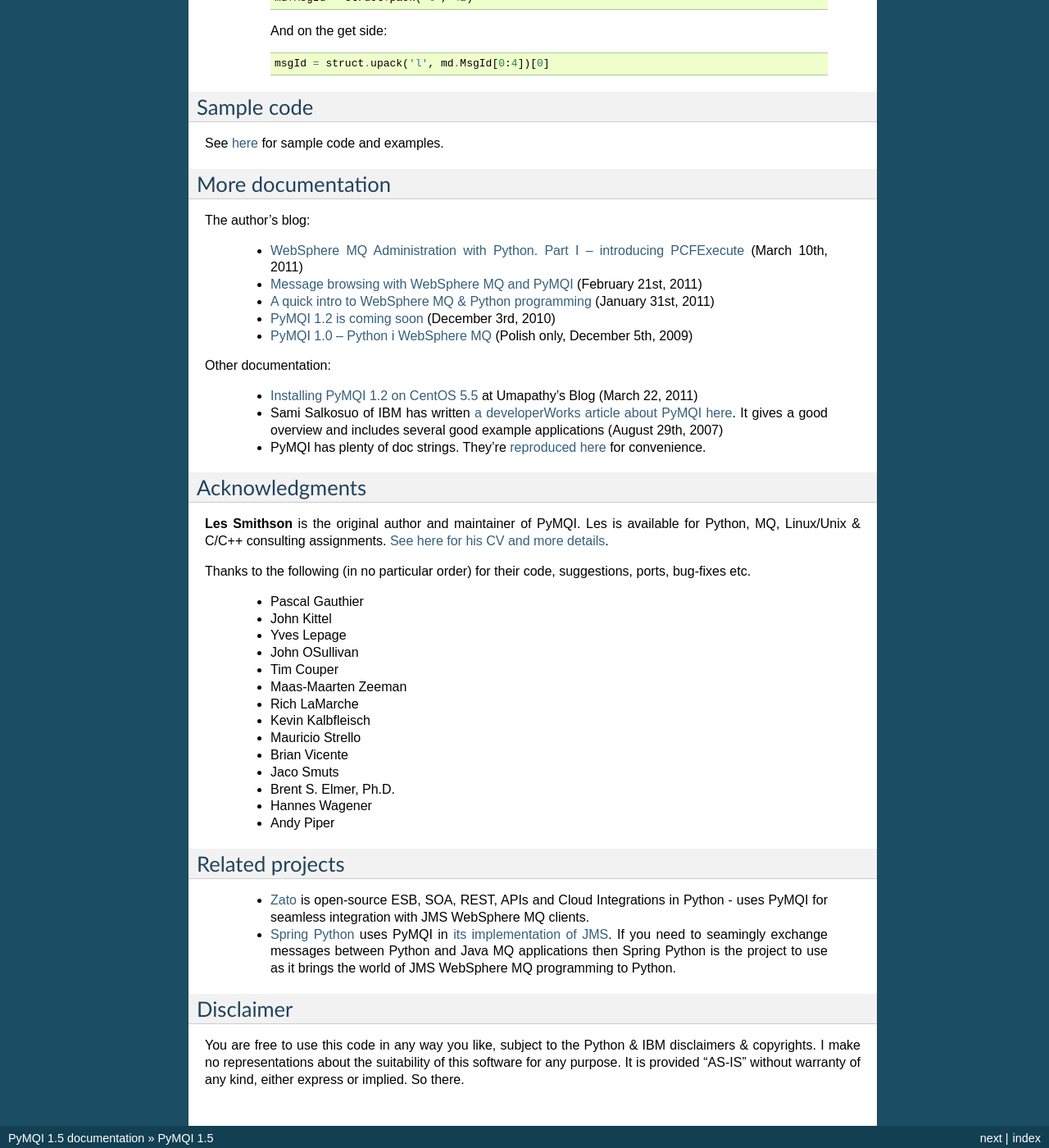
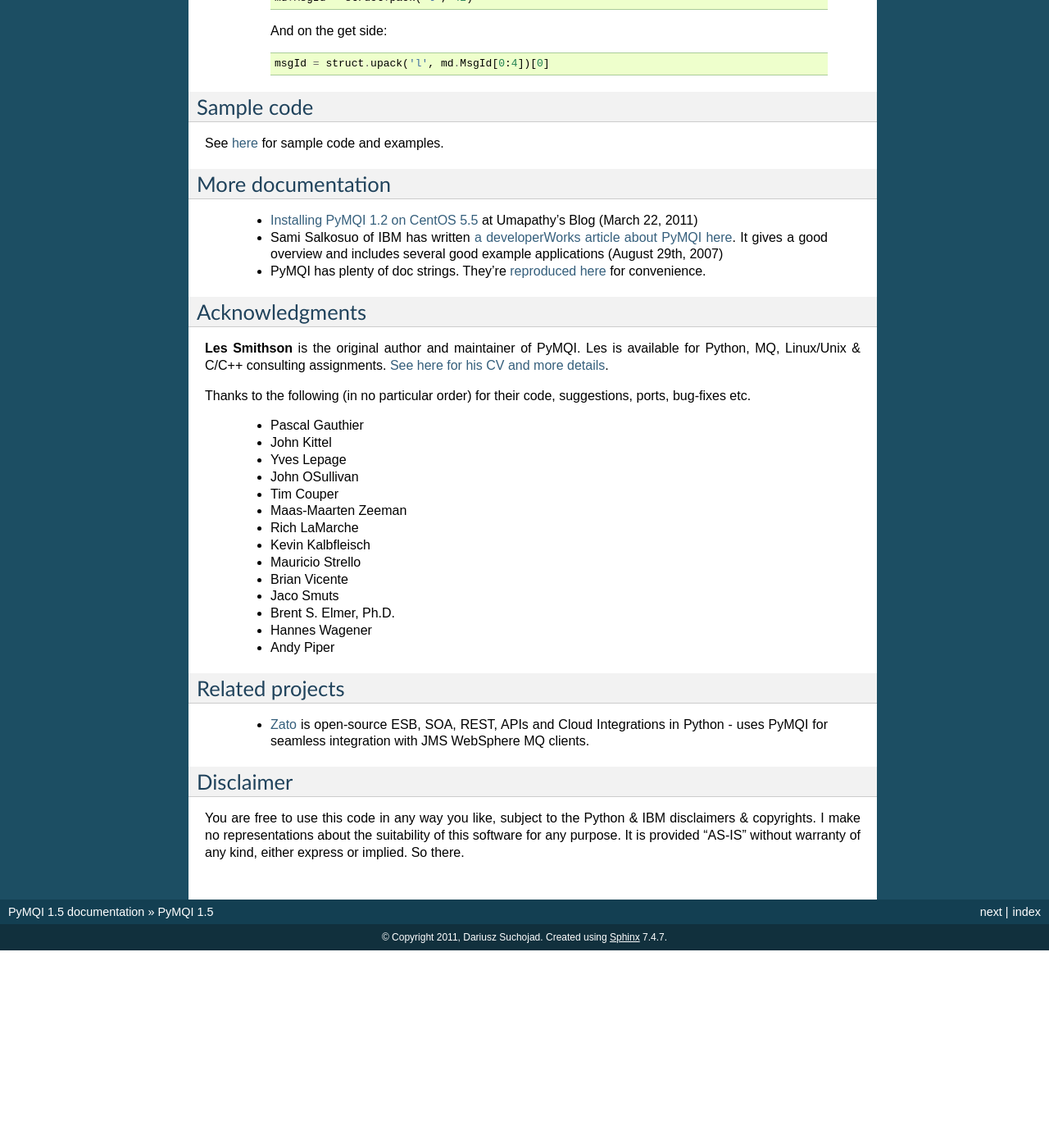
Before and after one commit to dsuch/pymqi, a Sphinx documentation site: the page built from docs/index.rst, in a window 1280 px wide and 1400 px high, scrolled down 6782 px. Shown: the whole window at 82% size. Built offline with Sphinx 7.4.7, drawn with Linux system fonts in a browser that asks for light colours; after the commit the page ends 7941 px from its top, so only the background shows below that.

Commit message:
Updating links.

```diff
--- a/docs/index.rst
+++ b/docs/index.rst
@@ -139,7 +139,7 @@
 how itis done.
 
 `See this StackOverflow post if you're compiling on AIX
-<http://stackoverflow.com/questions/5376514/how-do-i-force-python-pymqi-1-2-to-use-my-gcc-compiler-when-i-build-it>`_
+<https://stackoverflow.com/questions/5376514/how-do-i-force-python-pymqi-1-2-to-use-my-gcc-compiler-when-i-build-it>`_
 and would like to force PyMQI to use GCC instead of cc_r.
 
 If you port PyMQI to other platforms, `please let me know <support-consulting-contact.html>`_.
@@ -335,7 +335,7 @@
 ==========================
 
 Starting with PyMQI 1.2, the API will be transitioned towards the
-`PEP-8 <http://www.python.org/dev/peps/pep-0008/>`_ compliance.
+`PEP-8 <https://www.python.org/dev/peps/pep-0008/>`_ compliance.
 If you're new to PyMQI and have never used versions older than 1.2 then you have
 absolutely nothing to do on your end. If however there's already some code of yours
 that has been written using the pre-1.2 API then read on.
@@ -426,18 +426,9 @@
 =====================
 More documentation
 =====================
-The author's blog:
 
-    * `WebSphere MQ Administration with Python. Part I – introducing PCFExecute <http://www.zato.io/blog/2011/03/10/websphere-mq-administration-with-python-part-i-introducing-pcfexecute/>`_ (March 10th, 2011)
-    * `Message browsing with WebSphere MQ and PyMQI <http://www.zato.io/blog/2011/02/21/message-browsing-with-websphere-mq-and-pymqi/>`_ (February 21st, 2011)
-    * `A quick intro to WebSphere MQ & Python programming <http://www.zato.io/blog/2011/01/31/a-quick-intro-to-websphere-mq-python-programming/>`_ (January 31st, 2011)
-    * `PyMQI 1.2 is coming soon <http://www.zato.io/blog/2010/12/03/pymqi-1-2-is-coming-soon/>`_ (December 3rd, 2010)
-    * `PyMQI 1.0 – Python i WebSphere MQ <http://www.zato.io/blog/2009/12/05/pymqi-1-0-python-i-websphere-mq/>`_ (Polish only,  December 5th, 2009)
-
-Other documentation:
-
-    * `Installing PyMQI 1.2 on CentOS 5.5 <http://nsupathy.wordpress.com/2011/03/22/installing-pymqi1-2-on-centos-5-5/>`_ at Umapathy's Blog (March 22, 2011)
-    * Sami Salkosuo of IBM has written `a developerWorks article about PyMQI here <http://www.ibm.com/developerworks/websphere/library/techarticles/0708_salkosuo/0708_salkosuo.html>`_. It gives a good overview and includes several good example applications (August 29th, 2007)
+    * `Installing PyMQI 1.2 on CentOS 5.5 <https://nsupathy.wordpress.com/2011/03/22/installing-pymqi1-2-on-centos-5-5/>`_ at Umapathy's Blog (March 22, 2011)
+    * Sami Salkosuo of IBM has written `a developerWorks article about PyMQI here <https://www.ibm.com/developerworks/websphere/library/techarticles/0708_salkosuo/0708_salkosuo.html>`_. It gives a good overview and includes several good example applications (August 29th, 2007)
     * PyMQI has plenty of doc strings. They're `reproduced here <api.html>`_ for convenience.
 
 
@@ -474,10 +465,6 @@
     * `Zato <https://zato.io/docs?pymqi>`_ is open-source ESB, SOA, REST, APIs and Cloud Integrations in Python -
       uses PyMQI for seamless integration with JMS WebSphere MQ clients.
 
-    * `Spring Python <http://springpython.webfactional.com/>`_ uses PyMQI in `its implementation of JMS <http://static.springsource.org/spring-python/1.2.x/sphinx/html/jms.html>`_. If you need to seamingly exchange messages
-      between Python and Java MQ applications then Spring Python is the project to use as it brings
-      the world of JMS WebSphere MQ programming to Python.
-
 ================
 Disclaimer
 ================
```
